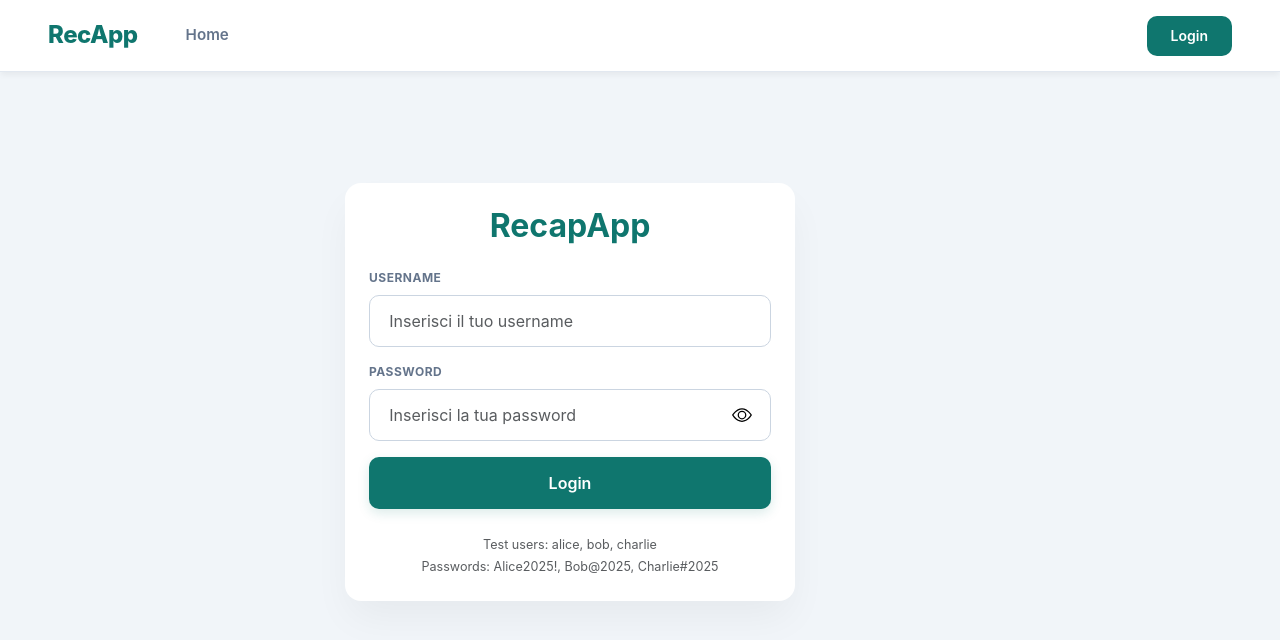
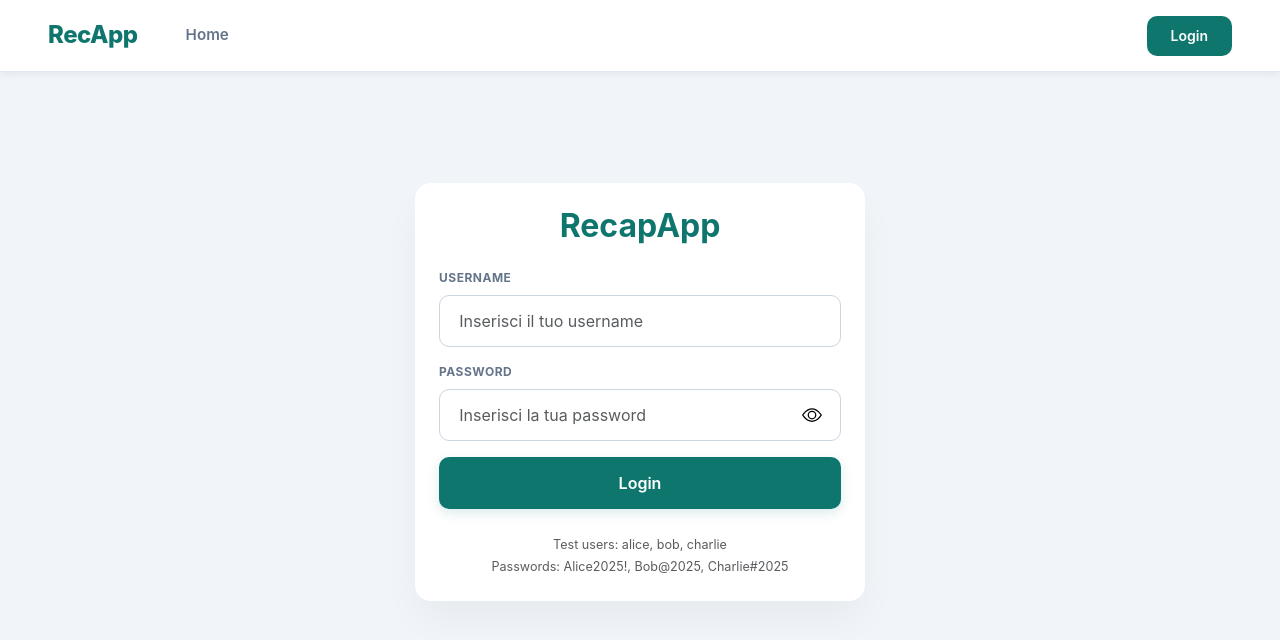
Before and after one commit to MagicMike02/RecApp-polito-text-exam-aw1, a React (Vite) app in the folder client/: page /login in a window 1280 px wide. Shown: the top 640 px of the page. Built offline with nearby package versions, Linux system fonts and the light colour scheme; no server answers.

Commit message:
fix login page style

```diff
--- a/client/src/pages/LoginPage.jsx
+++ b/client/src/pages/LoginPage.jsx
@@ -17,7 +17,6 @@ function LoginPage() {
     const password = formData.get("password");
 
     if (!username || !password) {
-      // Ritorna l'errore E lo username inserito
       return { error: "Inserisci username e password", prevUsername: username };
     }
 
@@ -27,7 +26,6 @@ function LoginPage() {
         navigate("/");
         return { error: null };
       } else {
-        // Ritorna l'errore E lo username inserito
         return { error: "Credenziali errate", prevUsername: username };
       }
     } catch (err) {
@@ -38,7 +36,7 @@ function LoginPage() {
   const [state, formAction, isPending] = useActionState(loginAction, { error: null });
 
   return (
-    <Container className="login-container">
+    <Container fluid className="login-container">
       <Card className="login-card">
         <Card.Body className="login-card-body">
           <div className="login-header">
```
